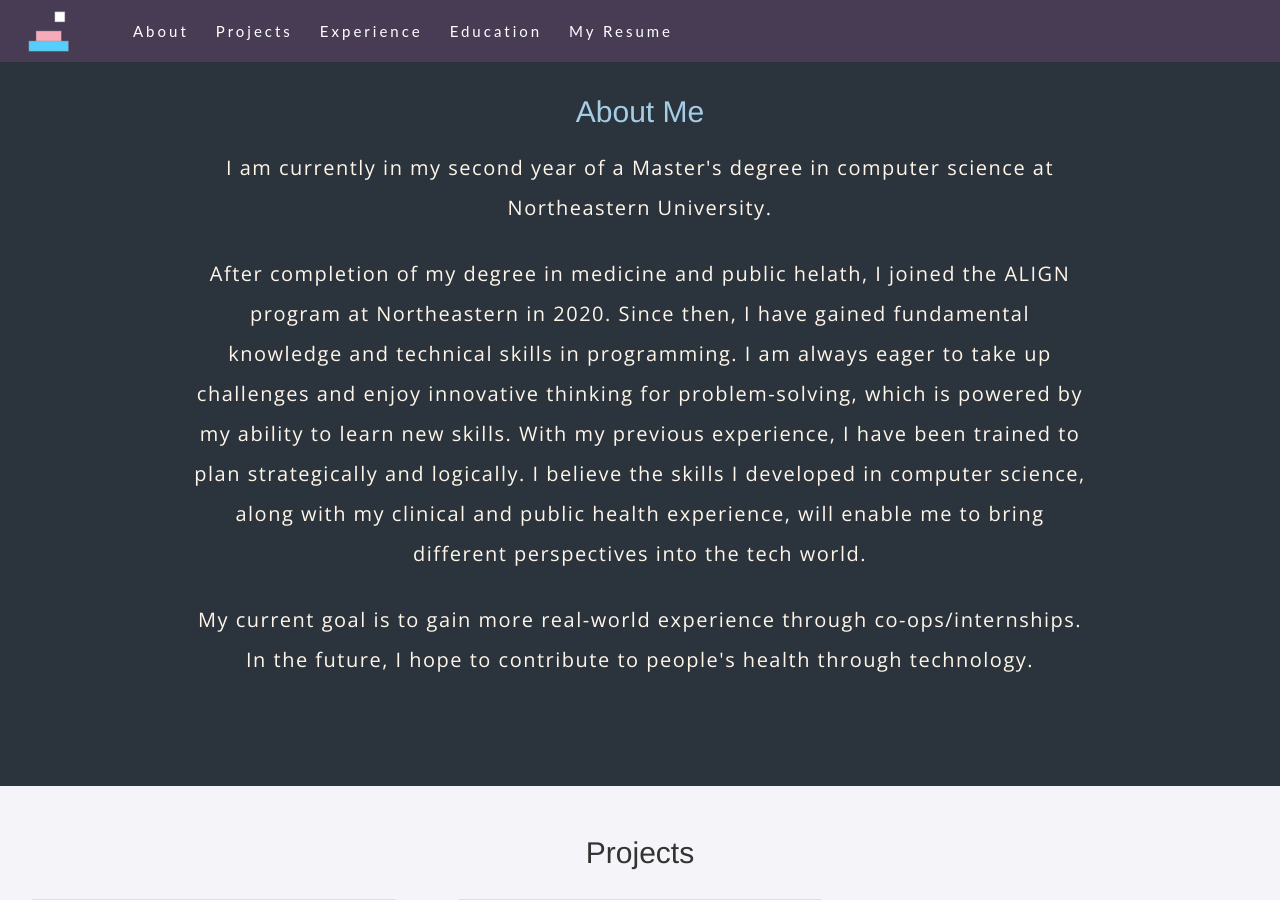
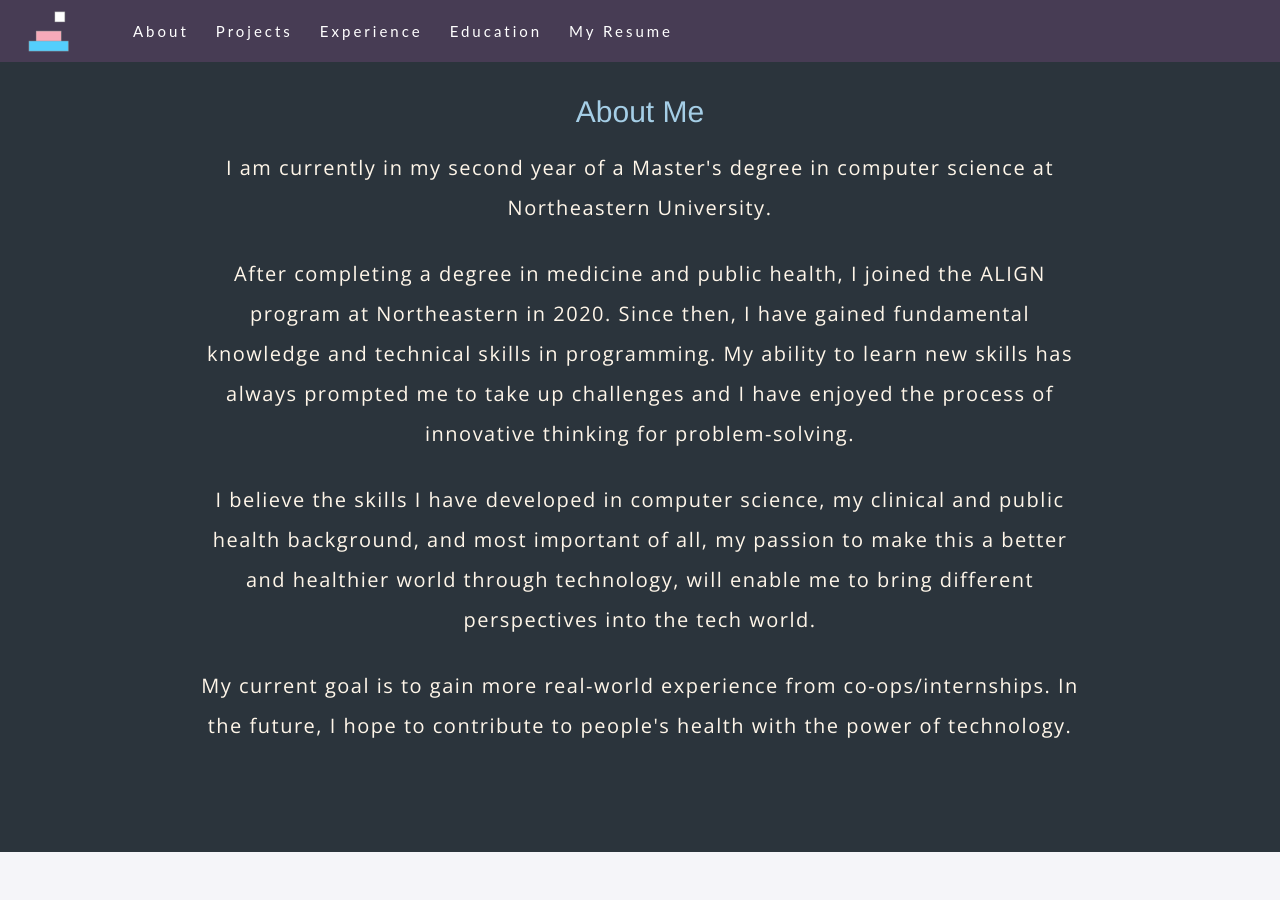
Before and after one commit to mchall92/mchall92.github.io, a Jekyll site: the page built from index.html, in a window 1280 px wide and 900 px high, scrolled down 310 px. Built offline with Jekyll 4.4.1, drawn with Linux system fonts in a browser that asks for light colours; nearby versions of some CDN libraries.

Commit message:
edited intro

```diff
--- a/_includes/profile.html
+++ b/_includes/profile.html
@@ -11,14 +11,26 @@
             I am currently in my second year of a Master's degree in computer science at Northeastern University.
             </p>
         <p>
-            After completion of my degree in medicine and public helath, I joined the ALIGN program at Northeastern in 2020. Since then, I have gained fundamental knowledge and technical skills in programming.
-            I am always eager to take up challenges and enjoy innovative thinking for problem-solving, which is powered by my ability to learn new skills.
-            With my previous experience, I have been trained to plan strategically and logically.
-            I believe the skills I developed in computer science, along with my clinical and public health experience, will enable me to bring different perspectives into the tech world.
+            After completing a degree in medicine and public health,
+            I joined the ALIGN program at Northeastern in 2020. Since then,
+            I have gained fundamental knowledge and technical skills in programming.
+            My ability to learn new skills has always prompted me to take up
+            challenges and I have enjoyed the process of innovative thinking
+            for problem-solving.
         </p>
 
         <p>
-            My current goal is to gain more real-world experience through co-ops/internships. In the future, I hope to contribute to people's health through technology.
+            I believe the skills I have developed in computer science,
+            my clinical and public health background, and most important
+            of all, my passion to make this a better and healthier
+            world through technology, will enable me to bring different
+            perspectives into the tech world.
+        </p>
+
+        <p>
+            My current goal is to gain more real-world experience
+            from co-ops/internships. In the future, I hope to contribute
+            to people's health with the power of technology.
         </p>
     </div>
 </div>
```
